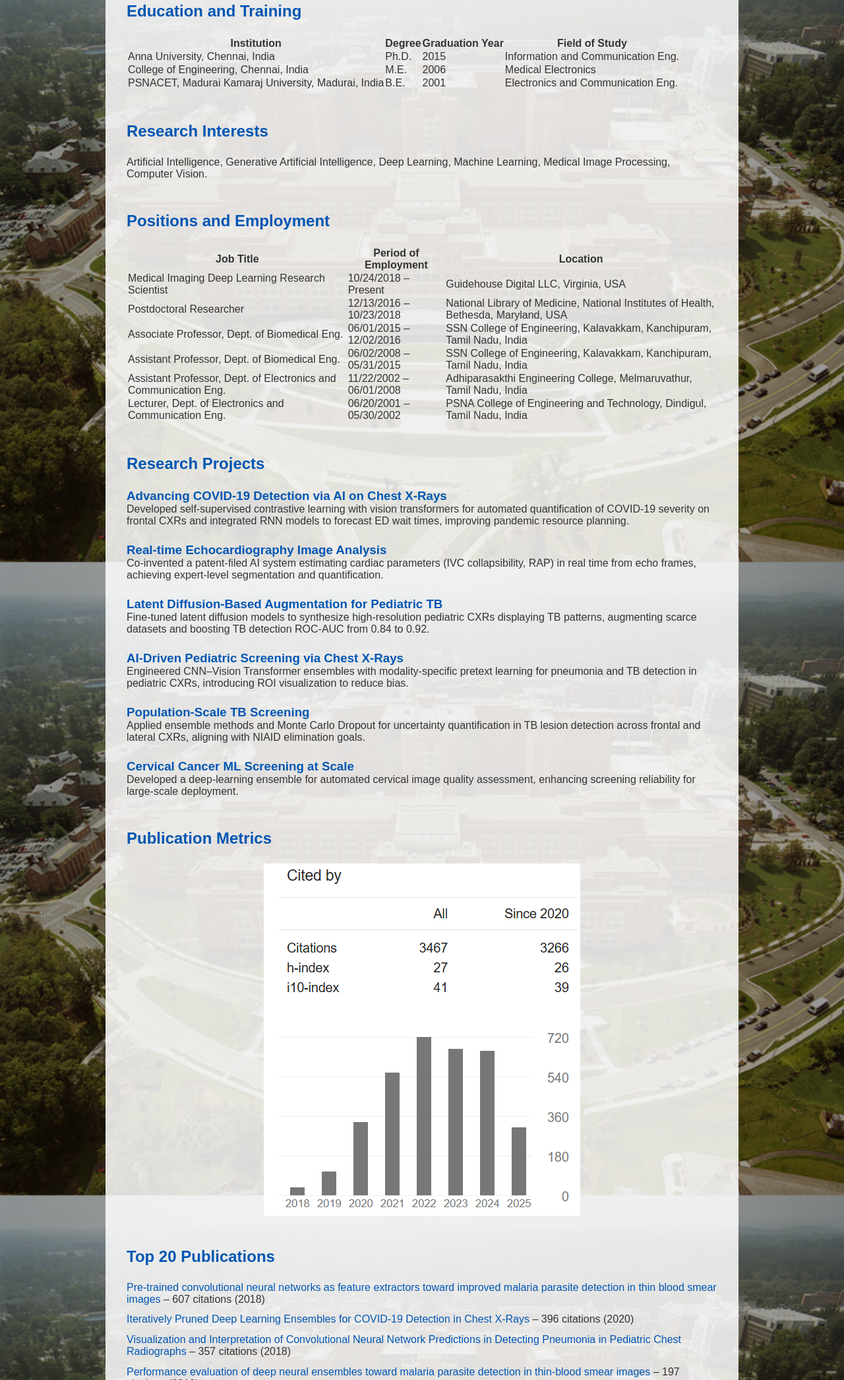
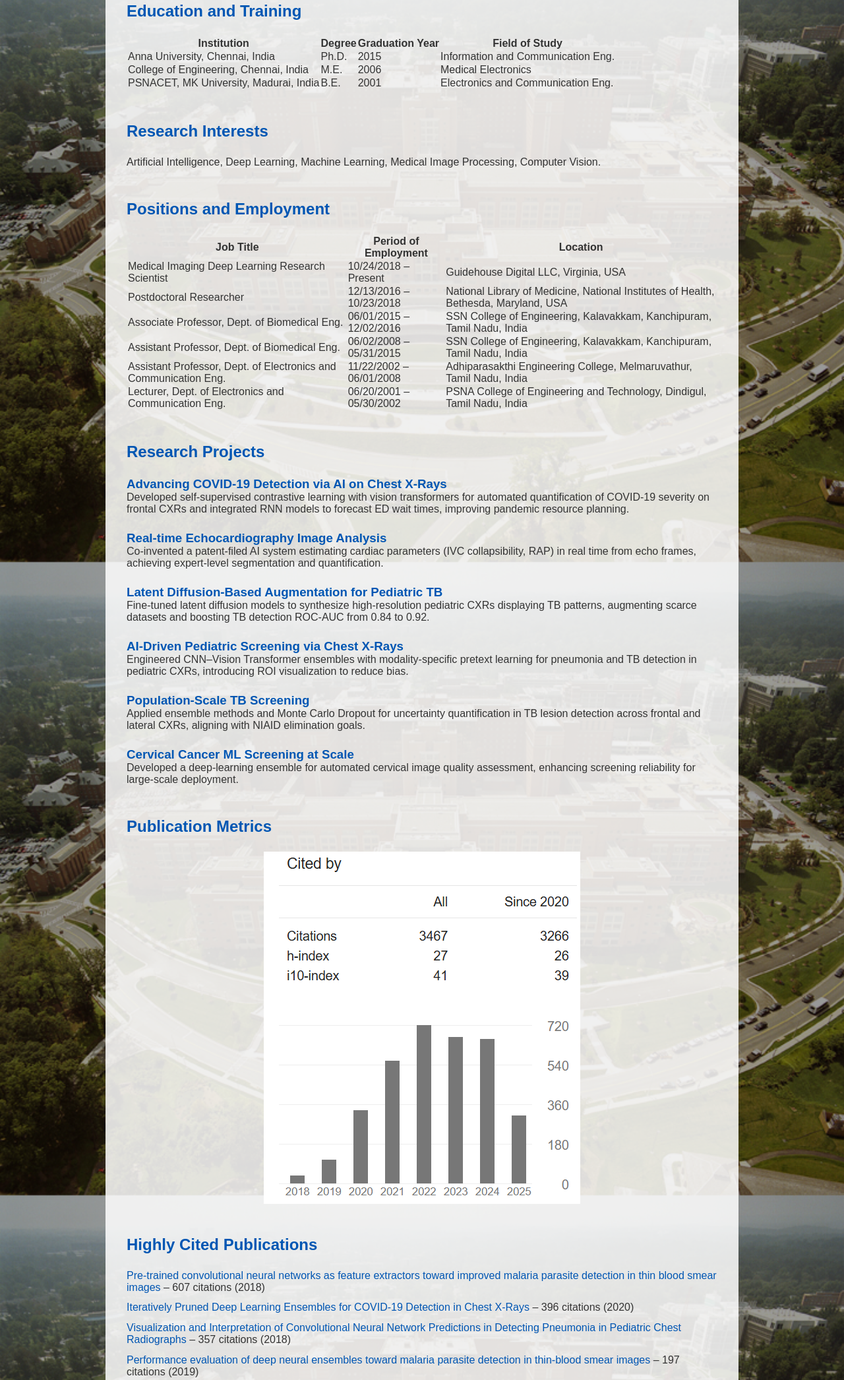
Before and after one commit to sivaramakrishnan-rajaraman/sivaramakrishnan-rajaraman.github.io, a plain HTML site: page index.html in a window 1280 px wide. Shown: the part 1068-3160 px from the top of the page at 66% size. Drawn offline with Linux system fonts and the light colour scheme.

Commit message:
Update index.html

```diff
--- a/index.html
+++ b/index.html
@@ -65,7 +65,7 @@
             <td>Medical Electronics</td>
           </tr>
           <tr>
-            <td>PSNACET, Madurai Kamaraj University, Madurai, India</td>
+            <td>PSNACET, MK University, Madurai, India</td>
             <td>B.E.</td>
             <td>2001</td>
             <td>Electronics and Communication Eng.</td>
@@ -77,7 +77,7 @@
     <!-- RESEARCH INTERESTS -->
     <section id="research-interests">
       <h2>Research Interests</h2>
-      <p>Artificial Intelligence, Generative Artificial Intelligence, Deep Learning, Machine Learning, Medical Image Processing, Computer Vision.</p>
+      <p>Artificial Intelligence, Deep Learning, Machine Learning, Medical Image Processing, Computer Vision.</p>
     </section>
 
     <!-- POSITIONS AND EMPLOYMENT -->
@@ -161,7 +161,7 @@
     </section>
 
     <section id="publications">
-      <h2>Top 20 Publications</h2>
+      <h2>Highly Cited Publications</h2>
       <ul class="pub-list">
         <li><a href="https://scholar.google.com/scholar?q=Pre-trained%20convolutional%20neural%20networks%20as%20feature%20extractors%20toward%20improved%20malaria%20parasite%20detection%20in%20thin%20blood%20smear%20images" target="_blank">Pre-trained convolutional neural networks as feature extractors toward improved malaria parasite detection in thin blood smear images</a> &ndash; 607 citations (2018)</li>
         <li><a href="https://scholar.google.com/scholar?q=Iteratively%20Pruned%20Deep%20Learning%20Ensembles%20for%20COVID-19%20Detection%20in%20Chest%20X-Rays" target="_blank">Iteratively Pruned Deep Learning Ensembles for COVID-19 Detection in Chest X-Rays</a> &ndash; 396 citations (2020)</li>
@@ -190,7 +190,7 @@
     </section>
 
     <section id="global-interaction">
-      <h2>Global Interaction</h2>
+      <h2>Global Interaction (Past 5 Years)</h2>
       <table>
         <thead><tr><th>Year</th><th>Details</th></tr></thead>
         <tbody>
@@ -226,7 +226,7 @@
 
     <section id="skills">
       <h2>Technical Skills</h2>
-      <p>Python · PyTorch · TensorFlow · OpenCV · Keras · LaTeX · Weka · SPSS · MATLAB</p>
+      <p>Python · PyTorch · TensorFlow · Keras · MATLAB</p>
     </section>
 
     <section id="membership">
```
